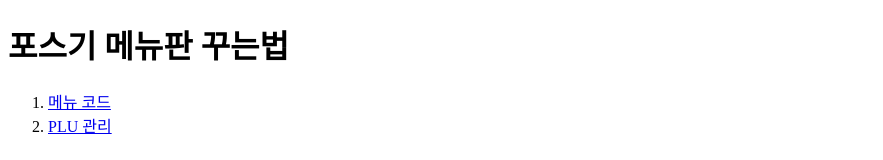
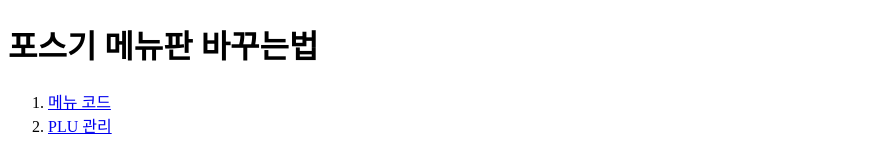
Before and after one commit to mini0604/index, a plain HTML site: page PLU관리.html in a window 1280 px wide. Shown: the top 160 px of the page, without its empty margins (0-883 px from the left). Drawn offline with Linux system fonts and the light colour scheme.

Commit message:
Update PLU관리.html

```diff
--- a/PLU관리.html
+++ b/PLU관리.html
@@ -7,7 +7,7 @@
 
 </head>
 <body>
-    <h1>포스기 메뉴판 꾸는법</h1>
+    <h1>포스기 메뉴판 바꾸는법</h1>
     <ol>
         <li><a href="메뉴코드.html" target="_blank">메뉴 코드</a></li>
         <li><a href="PLU관리.html" target="_blank">PLU 관리</a></li>
```
